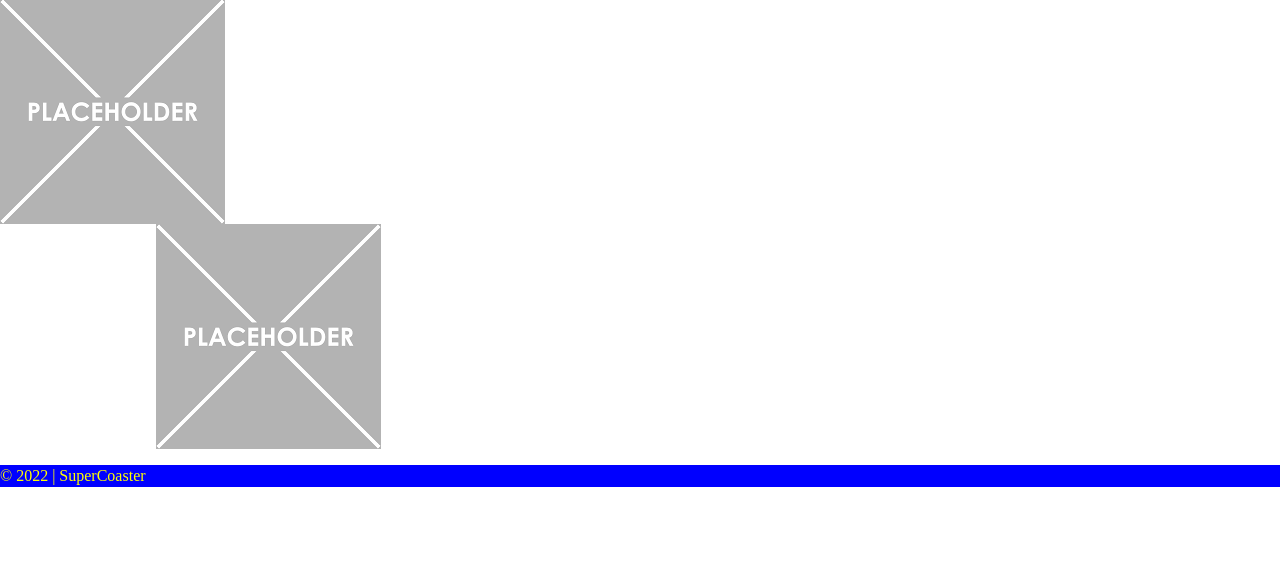
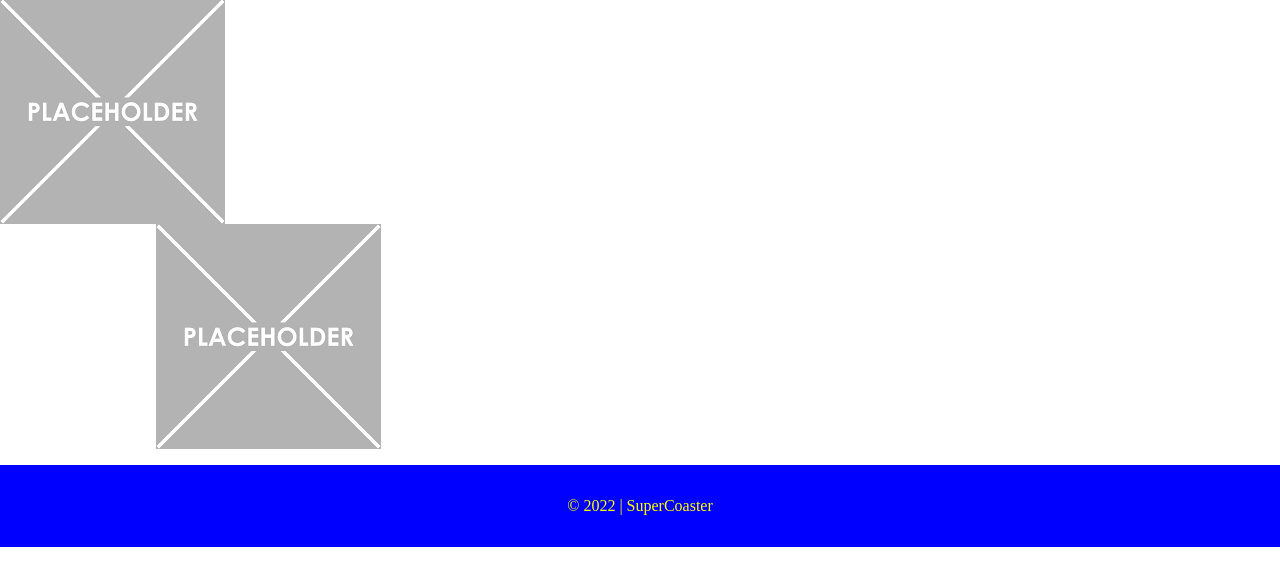
Before and after one commit to JeroenZwaal/AlexVisser, a PHP site: page / in a window 1280 px wide. Shown: the part 121-707 px from the top of the page. Run offline with PHP 8.4, Linux system fonts and the light colour scheme.

Commit message:
Styled footer

```diff
--- a/css/main.css
+++ b/css/main.css
@@ -286,6 +286,12 @@ textarea {
 .footerText{
   background-color: blue;
   color: yellow;
+
+}
+.footerText p{
+  display: flex;
+  padding: 30px;
+  justify-content: center;
 }
 
 .wrapper{
```
